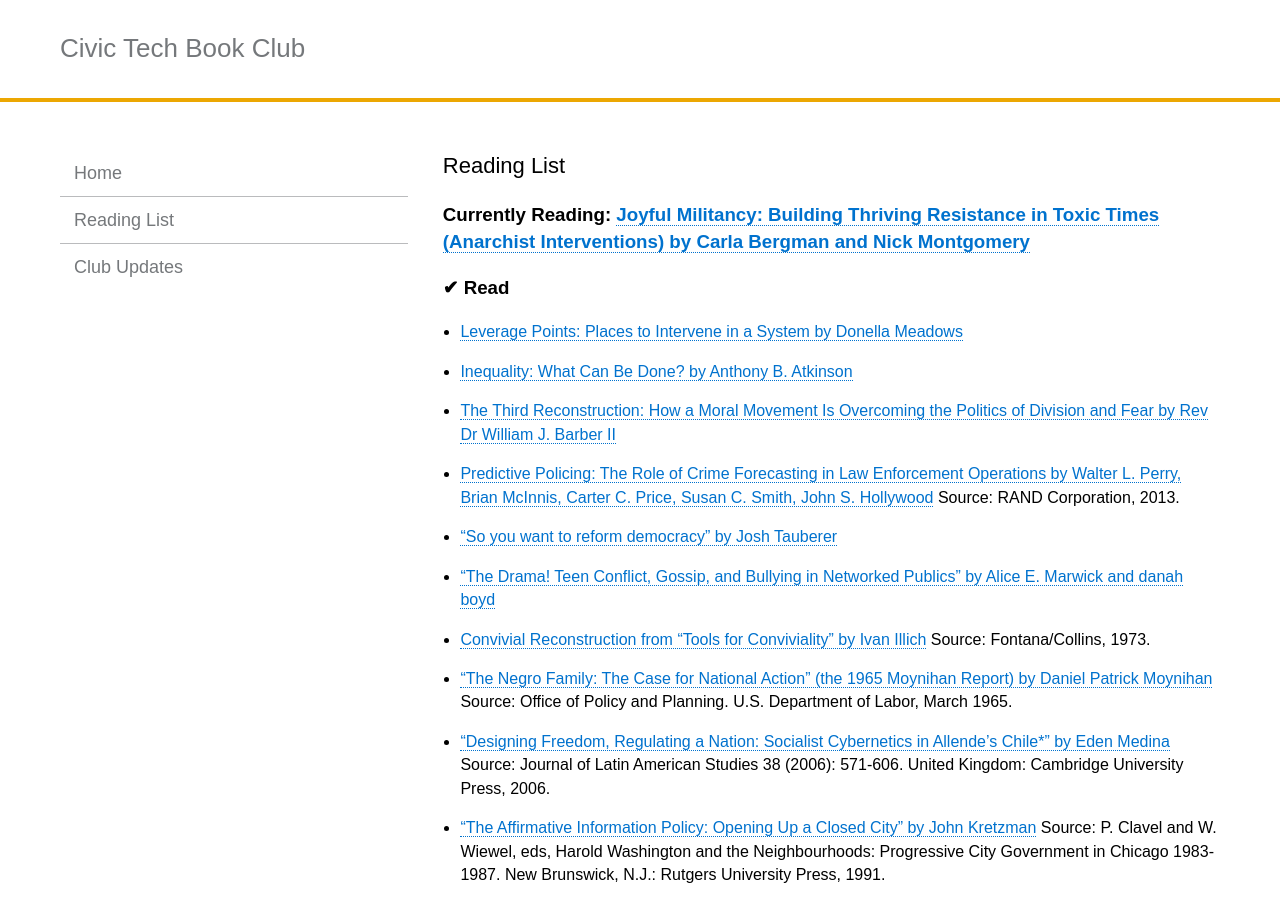
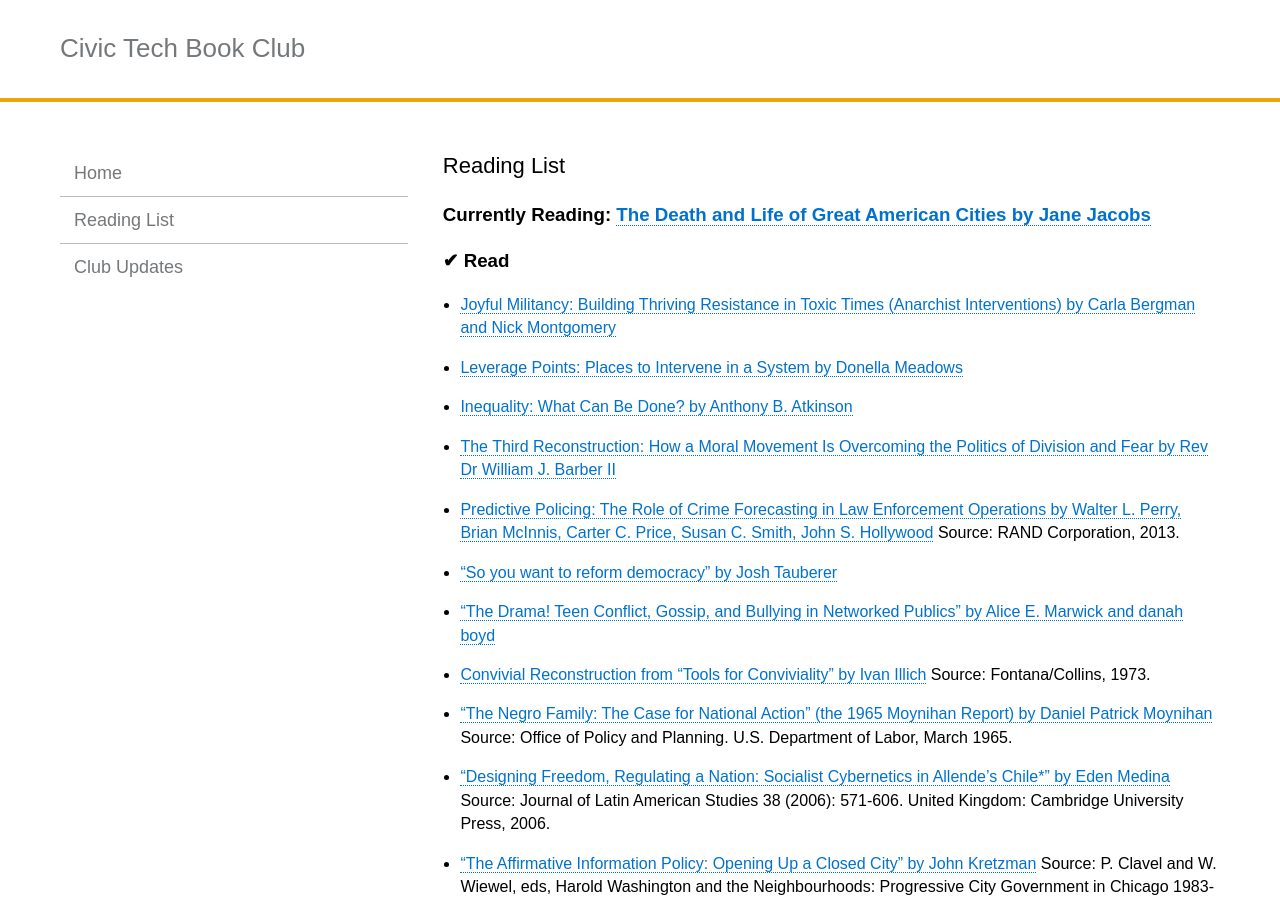
Before and after one commit to rebeccawilliams/bookclub, a Jekyll site: the page built from readinglist.md, in a window 1280 px wide and 900 px high. Built offline with Jekyll 4.4.1, drawn with Linux system fonts in a browser that asks for light colours.

Commit message:
Update readinglist.md

```diff
--- a/readinglist.md
+++ b/readinglist.md
@@ -3,11 +3,10 @@
 title:  "Reading List"
 ---
 
-### Currently Reading: [Joyful Militancy: Building Thriving Resistance in Toxic Times (Anarchist Interventions) by Carla Bergman and Nick Montgomery](https://www.amazon.com/Joyful-Militancy-Resistance-Anarchist-Interventions/dp/1849352887)
-
-
+### Currently Reading: [The Death and Life of Great American Cities by Jane Jacobs](http://www.petkovstudio.com/bg/wp-content/uploads/2017/03/The-Death-and-Life-of-Great-American-Cities_Jane-Jacobs-Complete-book.pdf)
 
 ### ✔ Read
+- [Joyful Militancy: Building Thriving Resistance in Toxic Times (Anarchist Interventions) by Carla Bergman and Nick Montgomery](https://www.amazon.com/Joyful-Militancy-Resistance-Anarchist-Interventions/dp/1849352887)
 - [Leverage Points: Places to Intervene in a System by Donella Meadows](http://donellameadows.org/archives/leverage-points-places-to-intervene-in-a-system/)
 - [Inequality: What Can Be Done? by Anthony B. Atkinson](https://www.amazon.com/dp/B00WQRFC30/ref=dp-kindle-redirect?_encoding=UTF8&btkr=1)
 - [The Third Reconstruction: How a Moral Movement Is Overcoming the Politics of Division and Fear by Rev Dr William J. Barber II](https://www.amazon.com/dp/B00WCY4YK4/ref=dp-kindle-redirect?_encoding=UTF8&btkr=1)
```
